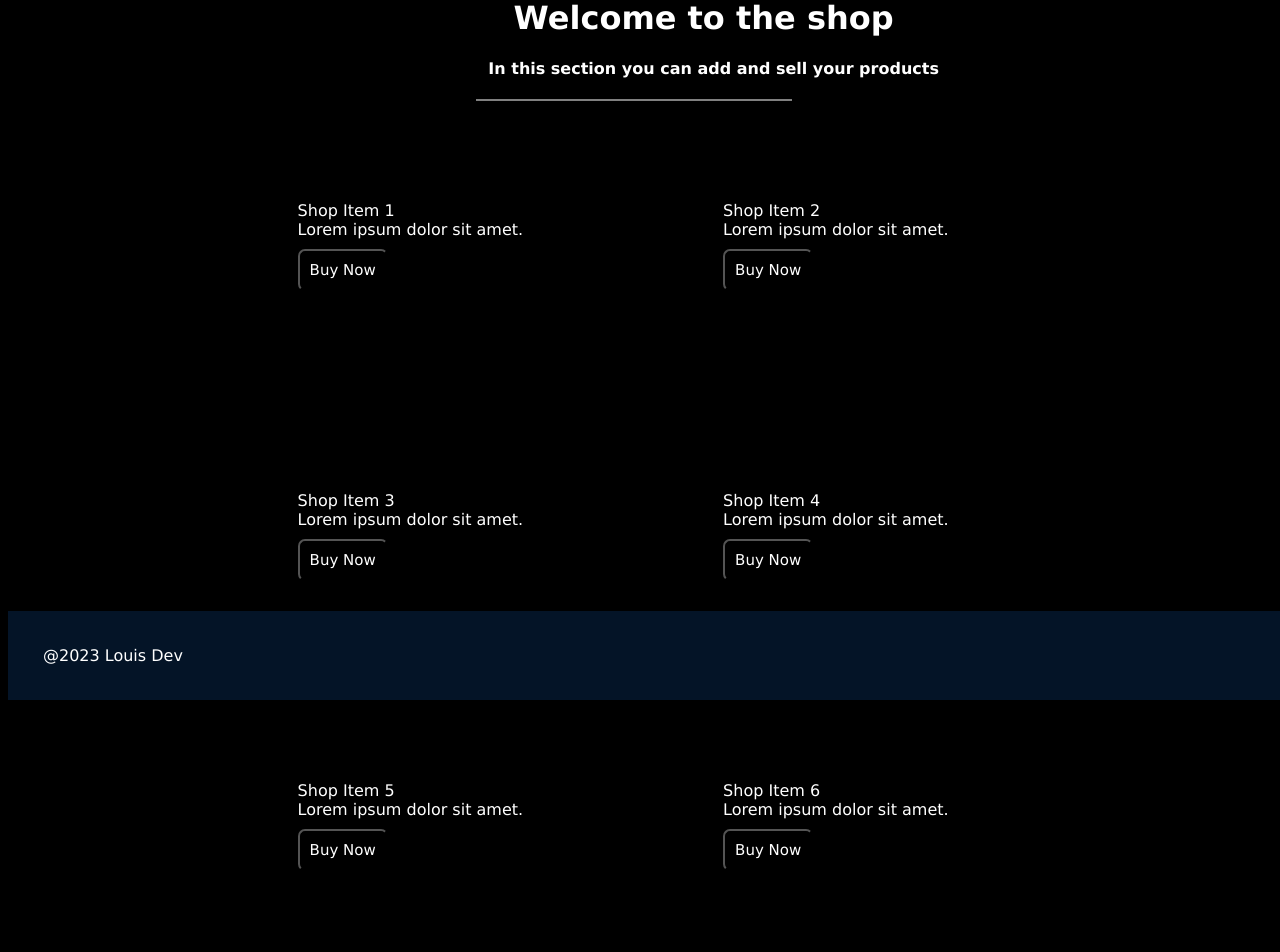
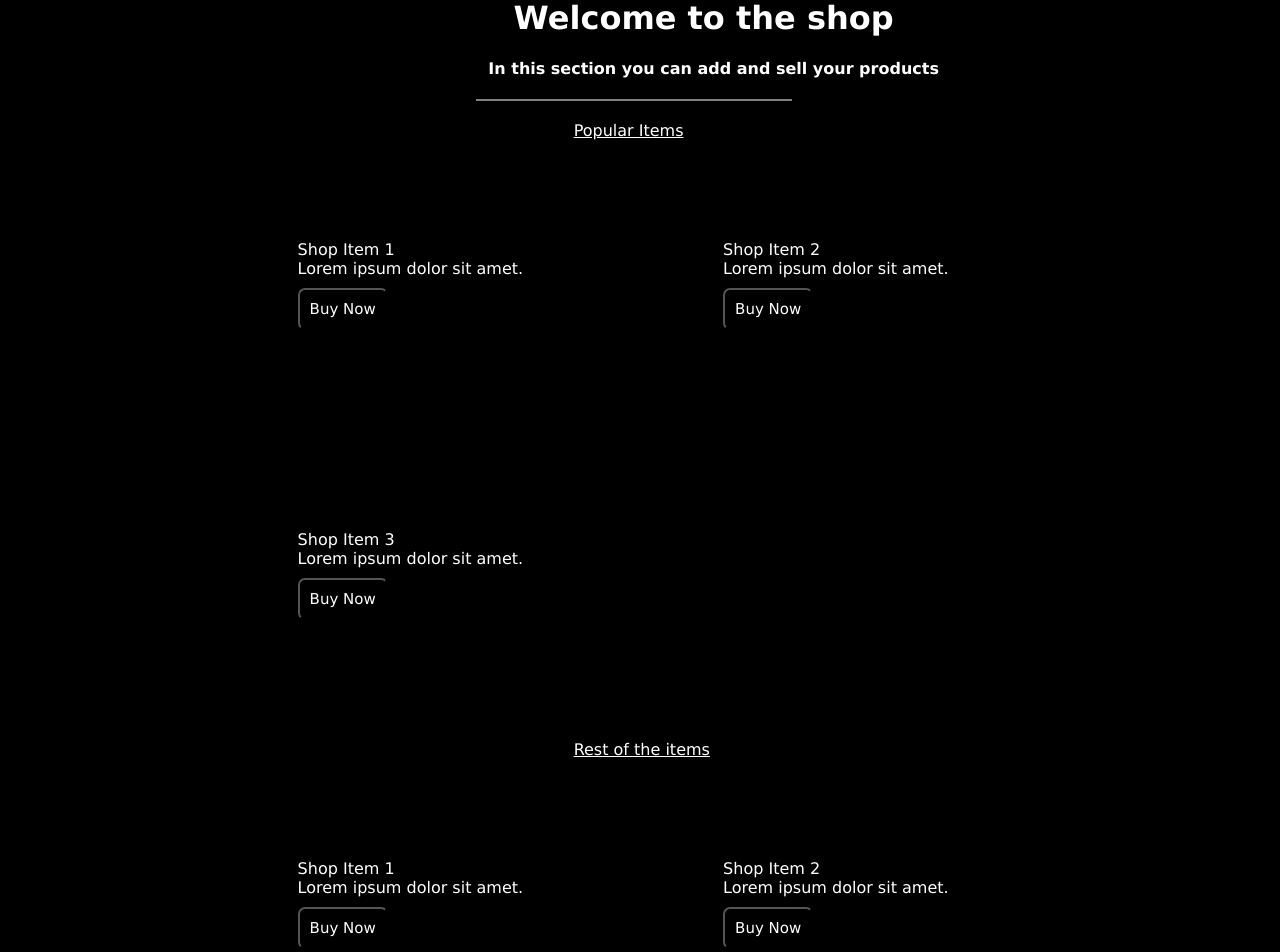
Before and after one commit to LouisWackenier/client-example, a React (Vite) app: page /Shop in a window 1280 px wide. Shown: the part 100-1052 px from the top of the page. Built offline with nearby package versions, Linux system fonts and the light colour scheme.

Commit message:
Added popular items and rest of the items

```diff
--- a/src/Components/Footer.jsx
+++ b/src/Components/Footer.jsx
@@ -3,7 +3,6 @@ import styled from 'styled-components';
 
 const FooterContainer = styled.div`
         bottom: 0;
-        position: absolute;
         padding: 35px;
         background-color: #041427;
         width: 95.9%;
--- a/src/Pages/Shop.jsx
+++ b/src/Pages/Shop.jsx
@@ -29,7 +29,7 @@ const Shopcontainer = styled.div`
 `;
 
 const ShopItemText = styled.div`
-
+    margin-left: 0%;
 `;
 
 const ShopItemParagraph = styled.div`
@@ -44,6 +44,18 @@ const BuyButton = styled.button`
     font-size: 15px;
 `;
 
+const PopularItems = styled.div`
+    margin-top: 20px;
+    margin-left: 35%;
+    text-decoration: underline;
+`;
+
+const AllItems = styled.div`
+    margin-top: 20px;
+    margin-left: 35%;
+    text-decoration: underline;
+`;
+
 const ItemImg = styled.div``;
 
 const Shop = () => {
@@ -54,9 +66,10 @@ const Shop = () => {
                In this section you can add and sell your products
          </ContainerTitleSub>
          <Breakline />
+         {/* Shop Section */}
 
-         {/* Shop Section */}
          <ShopSection>
+            <PopularItems>Popular Items</PopularItems>
             {/*Shop Item 1*/}
              <Shopcontainer>
                  <ShopItemText>Shop Item 1</ShopItemText>
@@ -69,7 +82,27 @@ const Shop = () => {
                  <ShopItemParagraph>Lorem ipsum dolor sit amet.</ShopItemParagraph>
                  <BuyButton>Buy Now</BuyButton>
              </Shopcontainer>
-            {/*Shop Item 3*/}
+             {/*Shop Item 3*/}
+             <Shopcontainer>
+                 <ShopItemText>Shop Item 3</ShopItemText>
+                 <ShopItemParagraph>Lorem ipsum dolor sit amet.</ShopItemParagraph>
+                 <BuyButton>Buy Now</BuyButton>
+             </Shopcontainer>
+
+             <AllItems>Rest of the items</AllItems>
+            {/*Shop Item 1*/}
+             <Shopcontainer>
+                 <ShopItemText>Shop Item 1</ShopItemText>
+                 <ShopItemParagraph>Lorem ipsum dolor sit amet.</ShopItemParagraph>
+                 <BuyButton>Buy Now</BuyButton>
+             </Shopcontainer>
+             {/*Shop Item 2*/}
+             <Shopcontainer>
+                 <ShopItemText>Shop Item 2</ShopItemText>
+                 <ShopItemParagraph>Lorem ipsum dolor sit amet.</ShopItemParagraph>
+                 <BuyButton>Buy Now</BuyButton>
+             </Shopcontainer>
+             {/*Shop Item 3*/}
              <Shopcontainer>
                  <ShopItemText>Shop Item 3</ShopItemText>
                  <ShopItemParagraph>Lorem ipsum dolor sit amet.</ShopItemParagraph>
```
